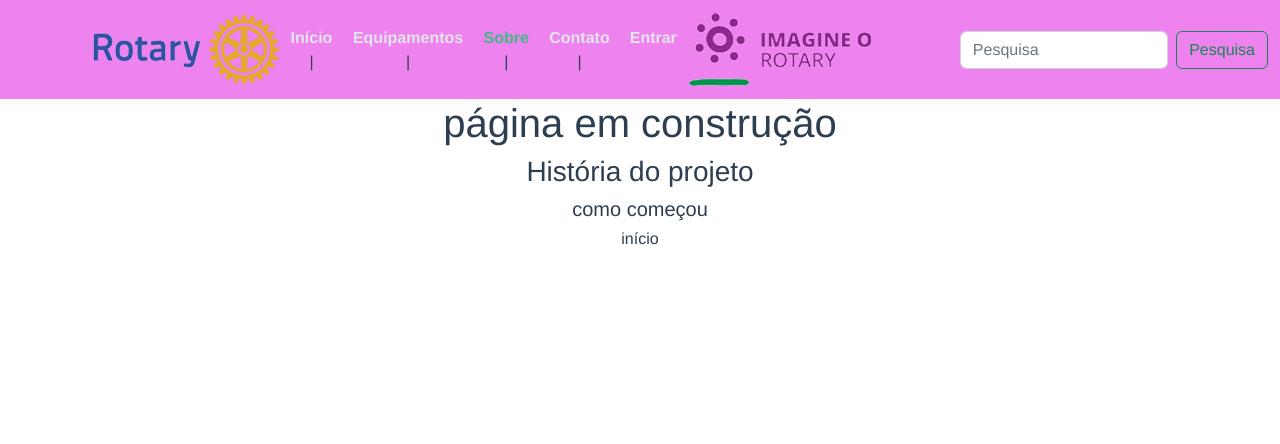
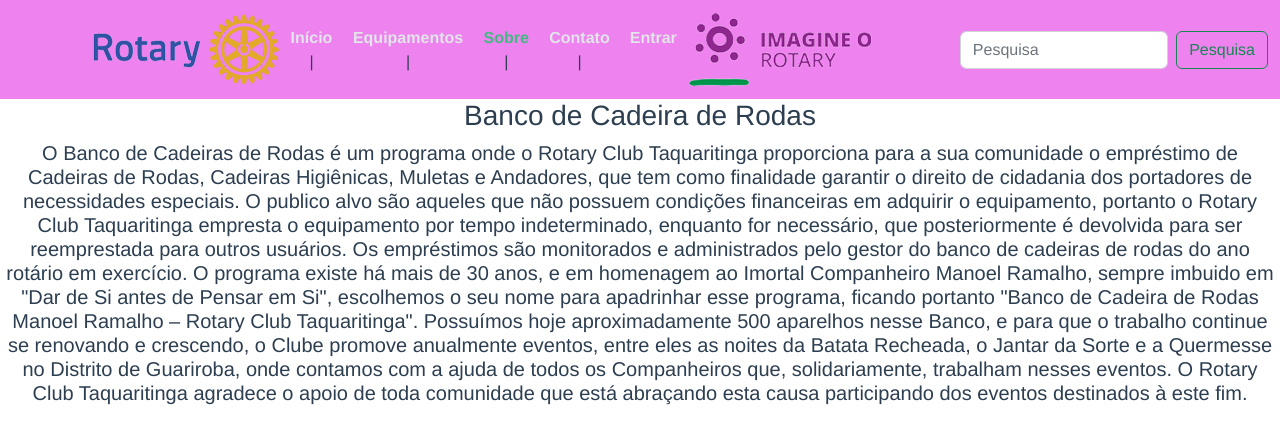
Before and after one commit to Sidney-Papu/rotary, a Vue app: page /about in a window 1280 px wide. Shown: the top 444 px of the page. Built offline with nearby package versions, Linux system fonts and the light colour scheme.

Commit message:
Coloquei sobre banco de cadeira de rodas

```diff
--- a/src/views/AboutView.vue
+++ b/src/views/AboutView.vue
@@ -1,8 +1,18 @@
 <template>
-  <div class="about">
-    <h1>página em construção</h1>
-    <h3>História do projeto</h3>
-    <h5>como começou</h5>
-    <h6>início</h6>
+  <div class="about"><h3>
+    Banco de Cadeira de Rodas
+  </h3>
+
+    <h5>O Banco de Cadeiras de Rodas é um programa onde o Rotary Club Taquaritinga proporciona para a sua comunidade o empréstimo de Cadeiras de Rodas, Cadeiras Higiênicas, Muletas e Andadores, que tem como finalidade garantir o direito de cidadania dos portadores de necessidades especiais.
+
+O publico alvo são aqueles que não possuem condições financeiras em adquirir o equipamento, portanto o Rotary Club Taquaritinga empresta o equipamento por tempo indeterminado, enquanto for necessário, que posteriormente é devolvida para ser reemprestada para outros usuários.
+
+Os empréstimos são monitorados e administrados pelo gestor do banco de cadeiras de rodas do ano rotário em exercício.
+
+O programa existe há mais de 30 anos, e em homenagem ao Imortal Companheiro Manoel Ramalho, sempre imbuido em "Dar de Si antes de Pensar em Si", escolhemos o seu nome para apadrinhar esse programa, ficando portanto "Banco de Cadeira de Rodas Manoel Ramalho – Rotary Club Taquaritinga".
+
+Possuímos hoje aproximadamente 500 aparelhos nesse Banco, e para que o trabalho continue se renovando e crescendo, o Clube promove anualmente eventos, entre eles as noites da Batata Recheada, o Jantar da Sorte e a Quermesse no Distrito de Guariroba, onde contamos com a ajuda de todos os Companheiros que, solidariamente, trabalham nesses eventos.
+
+O Rotary Club Taquaritinga agradece o apoio de toda comunidade que está abraçando esta causa participando dos eventos destinados à este fim.</h5>
   </div>
 </template>
```
